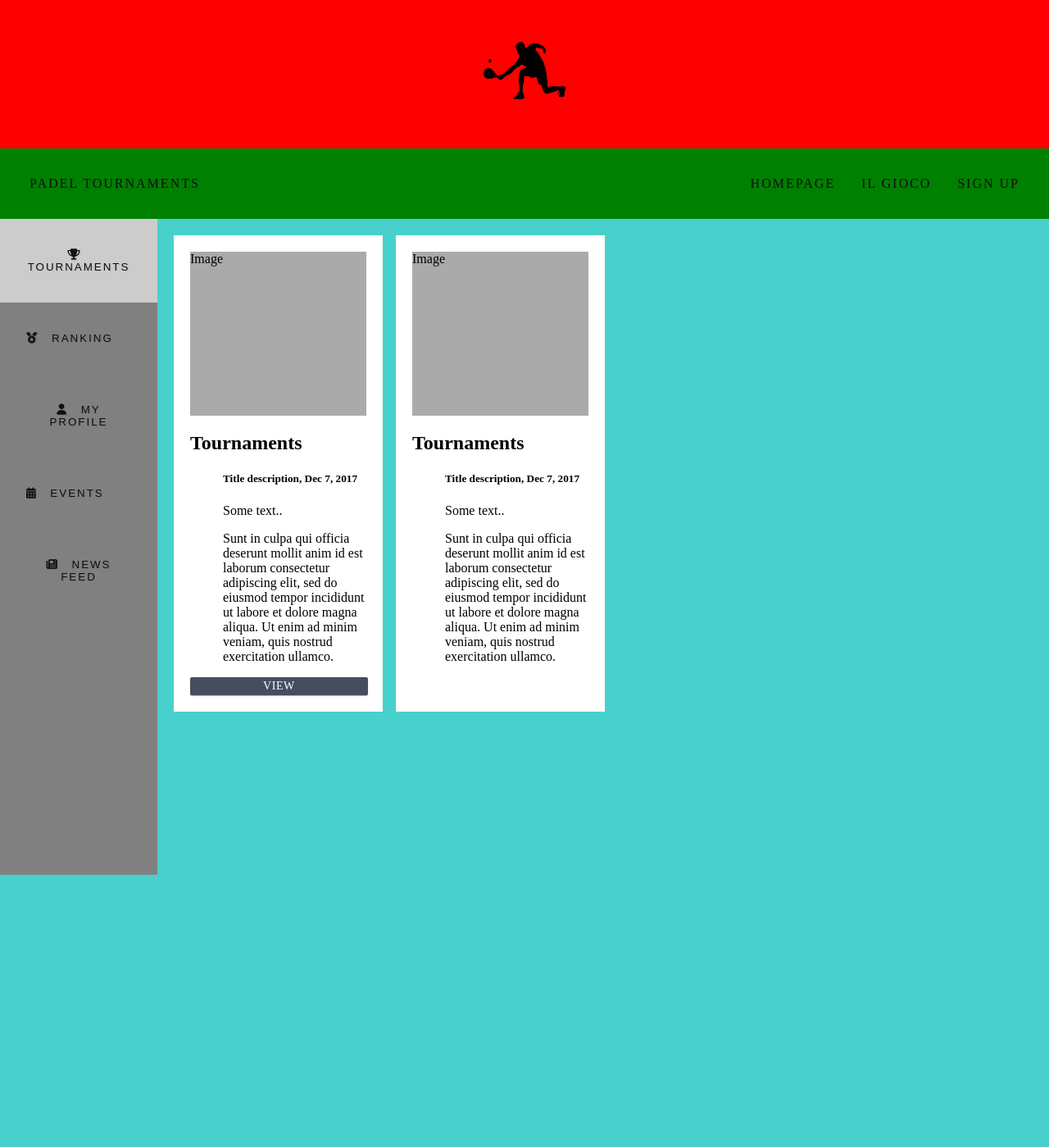
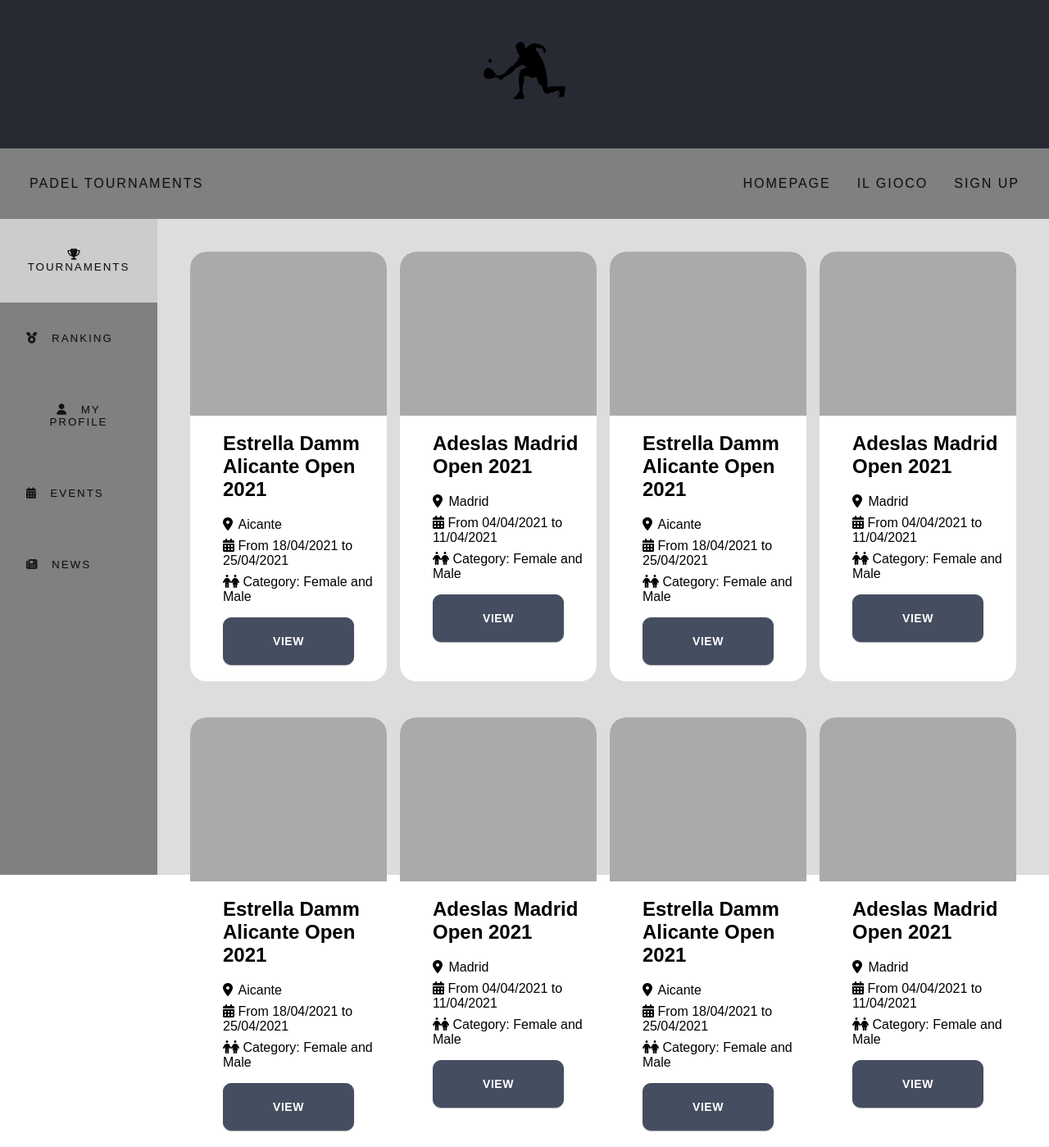
Before and after one commit to R4Lpf/Padel-Tournaments, a PHP site: page / in a window 1280 px wide. Shown: the whole page at 82% size. Before the commit the page ends 1067 px from the top, so only its background shows below. Run offline with PHP 8.4, Linux system fonts and the light colour scheme; some libraries are stand-ins or nearby versions.

Commit message:
i'm tired for now

```diff
--- a/index.html
+++ b/index.html
@@ -4,6 +4,7 @@
     <link href="style.css" rel="stylesheet" type="text/css" />
     <title>Padel Tournaments</title>
     <script src="https://kit.fontawesome.com/ad39549f21.js" crossorigin="anonymous"></script>
+    <script src="https://ajax.googleapis.com/ajax/libs/jquery/3.5.1/jquery.min.js"></script>
 </head>
 <body>
     <script src="/JS-Scripts/change-page-on-left-tab-click.js"></script>
@@ -32,8 +33,8 @@
         <button class = "tablinks" onclick="openTab(event, 'Events')">
             <a> <i class="fas fa-calendar-alt"></i> Events</a>
         </button>
-        <button class = "tablinks" onclick="openTab(event, 'News Feed')">
-            <a> <i class="fas fa-newspaper"></i> News Feed </a>
+        <button class = "tablinks" onclick="openTab(event, 'News')">
+            <a> <i class="fas fa-newspaper"></i> News </a>
         </button>
     </div>
 
@@ -42,46 +43,160 @@
             <div class = "list -four">
                 <div class = "card">
                     <div class = "cardheader">
-                        <div class="fakeimg" style="height:200px;">Image</div>
+                        <div class="fakeimg" style="height:200px;"></div>
                     </div>
                     <div class = "cardbody">
                         <div class = "cardtitle">
-                            <h2>Tournaments</h2>
+                            <h2>Estrella Damm Alicante Open 2021</h2>
                         </div>
                         <ul class = "carddetails">
-                            <h5>Title description, Dec 7, 2017</h5>
-                            <p>Some text..</p>
-                            <p>Sunt in culpa qui officia deserunt mollit anim id est laborum consectetur adipiscing elit, sed do eiusmod tempor incididunt ut labore et dolore magna aliqua. Ut enim ad minim veniam, quis nostrud exercitation ullamco.</p>
+                            <li class = "sap"><i class="fas fa-map-marker-alt"></i> Aicante</li>
+                            <li class = "sep"><i class="fas fa-calendar-alt"></i> From 18/04/2021 to 25/04/2021</li>
+                            <li><i class="fas fa-male"></i><i class="fas fa-female"></i> Category: Female and Male</li>
                         </ul>
                         <div class = "action">
-                            <a class="btn btn-block btn-default" onclick="viewPage()">View</a>
-
+                            <a class="btn btn-block btn-default" onclick="viewPage()">View</a> <!-- IL COMANDO "viewPage()" SI TROVA IN card-sites/ -->
                         </div>
                     </div>
                 </div>
+
                 <div class = "card">
                     <div class = "cardheader">
-                        <div class="fakeimg" style="height:200px;">Image</div>
+                        <div class="fakeimg" style="height:200px;"></div>
                     </div>
                     <div class = "cardbody">
                         <div class = "cardtitle">
-                            <h2>Tournaments</h2>
+                            <h2>Adeslas Madrid Open 2021</h2>
                         </div>
                         <ul class = "carddetails">
-                            <h5>Title description, Dec 7, 2017</h5>
-                            <p>Some text..</p>
-                            <p>Sunt in culpa qui officia deserunt mollit anim id est laborum consectetur adipiscing elit, sed do eiusmod tempor incididunt ut labore et dolore magna aliqua. Ut enim ad minim veniam, quis nostrud exercitation ullamco.</p>
+                            <li class = "sap"><i class="fas fa-map-marker-alt"></i> Madrid</li>
+                            <li class = "sep"><i class="fas fa-calendar-alt"></i> From 04/04/2021 to 11/04/2021</li>
+                            <li><i class="fas fa-male"></i><i class="fas fa-female"></i> Category: Female and Male</li>
                         </ul>
+                        <div class = "action">
+                            <a class="btn btn-block btn-default" onclick="viewPage()">View</a> <!-- IL COMANDO "viewPage()" SI TROVA IN card-sites/ -->
+                        </div>
                     </div>
-
-
                 </div>
 
+                <div class = "card">
+                    <div class = "cardheader">
+                        <div class="fakeimg" style="height:200px;"></div>
+                    </div>
+                    <div class = "cardbody">
+                        <div class = "cardtitle">
+                            <h2>Estrella Damm Alicante Open 2021</h2>
+                        </div>
+                        <ul class = "carddetails">
+                            <li class = "sap"><i class="fas fa-map-marker-alt"></i> Aicante</li>
+                            <li class = "sep"><i class="fas fa-calendar-alt"></i> From 18/04/2021 to 25/04/2021</li>
+                            <li><i class="fas fa-male"></i><i class="fas fa-female"></i> Category: Female and Male</li>
+                        </ul>
+                        <div class = "action">
+                            <a class="btn btn-block btn-default" onclick="viewPage()">View</a> <!-- IL COMANDO "viewPage()" SI TROVA IN card-sites/ -->
+                        </div>
+                    </div>
+                </div>
+
+                <div class = "card">
+                    <div class = "cardheader">
+                        <div class="fakeimg" style="height:200px;"></div>
+                    </div>
+                    <div class = "cardbody">
+                        <div class = "cardtitle">
+                            <h2>Adeslas Madrid Open 2021</h2>
+                        </div>
+                        <ul class = "carddetails">
+                            <li class = "sap"><i class="fas fa-map-marker-alt"></i> Madrid</li>
+                            <li class = "sep"><i class="fas fa-calendar-alt"></i> From 04/04/2021 to 11/04/2021</li>
+                            <li><i class="fas fa-male"></i><i class="fas fa-female"></i> Category: Female and Male</li>
+                        </ul>
+                        <div class = "action">
+                            <a class="btn btn-block btn-default" onclick="viewPage()">View</a> <!-- IL COMANDO "viewPage()" SI TROVA IN card-sites/ -->
+                        </div>
+                    </div>
+                </div>
+
+                <div class = "card">
+                    <div class = "cardheader">
+                        <div class="fakeimg" style="height:200px;"></div>
+                    </div>
+                    <div class = "cardbody">
+                        <div class = "cardtitle">
+                            <h2>Estrella Damm Alicante Open 2021</h2>
+                        </div>
+                        <ul class = "carddetails">
+                            <li class = "sap"><i class="fas fa-map-marker-alt"></i> Aicante</li>
+                            <li class = "sep"><i class="fas fa-calendar-alt"></i> From 18/04/2021 to 25/04/2021</li>
+                            <li><i class="fas fa-male"></i><i class="fas fa-female"></i> Category: Female and Male</li>
+                        </ul>
+                        <div class = "action">
+                            <a class="btn btn-block btn-default" onclick="viewPage()">View</a> <!-- IL COMANDO "viewPage()" SI TROVA IN card-sites/ -->
+                        </div>
+                    </div>
+                </div>
+
+                <div class = "card">
+                    <div class = "cardheader">
+                        <div class="fakeimg" style="height:200px;"></div>
+                    </div>
+                    <div class = "cardbody">
+                        <div class = "cardtitle">
+                            <h2>Adeslas Madrid Open 2021</h2>
+                        </div>
+                        <ul class = "carddetails">
+                            <li class = "sap"><i class="fas fa-map-marker-alt"></i> Madrid</li>
+                            <li class = "sep"><i class="fas fa-calendar-alt"></i> From 04/04/2021 to 11/04/2021</li>
+                            <li><i class="fas fa-male"></i><i class="fas fa-female"></i> Category: Female and Male</li>
+                        </ul>
+                        <div class = "action">
+                            <a class="btn btn-block btn-default" onclick="viewPage()">View</a> <!-- IL COMANDO "viewPage()" SI TROVA IN card-sites/ -->
+                        </div>
+                    </div>
+                </div>
+
+                <div class = "card">
+                    <div class = "cardheader">
+                        <div class="fakeimg" style="height:200px;"></div>
+                    </div>
+                    <div class = "cardbody">
+                        <div class = "cardtitle">
+                            <h2>Estrella Damm Alicante Open 2021</h2>
+                        </div>
+                        <ul class = "carddetails">
+                            <li class = "sap"><i class="fas fa-map-marker-alt"></i> Aicante</li>
+                            <li class = "sep"><i class="fas fa-calendar-alt"></i> From 18/04/2021 to 25/04/2021</li>
+                            <li><i class="fas fa-male"></i><i class="fas fa-female"></i> Category: Female and Male</li>
+                        </ul>
+                        <div class = "action">
+                            <a class="btn btn-block btn-default" onclick="viewPage()">View</a> <!-- IL COMANDO "viewPage()" SI TROVA IN card-sites/ -->
+                        </div>
+                    </div>
+                </div>
+
+                <div class = "card">
+                    <div class = "cardheader">
+                        <div class="fakeimg" style="height:200px;"></div>
+                    </div>
+                    <div class = "cardbody">
+                        <div class = "cardtitle">
+                            <h2>Adeslas Madrid Open 2021</h2>
+                        </div>
+                        <ul class = "carddetails">
+                            <li class = "sap"><i class="fas fa-map-marker-alt"></i> Madrid</li>
+                            <li class = "sep"><i class="fas fa-calendar-alt"></i> From 04/04/2021 to 11/04/2021</li>
+                            <li><i class="fas fa-male"></i><i class="fas fa-female"></i> Category: Female and Male</li>
+                        </ul>
+                        <div class = "action">
+                            <a class="btn btn-block btn-default" onclick="viewPage()">View</a> <!-- IL COMANDO "viewPage()" SI TROVA IN card-sites/ -->
+                        </div>
+                    </div>
+                </div>
             </div>
         </div>
+
         <div id="Ranking" class="tabcontent">
-            <h2>Ranking</h2>
-            <p>London is the capital city of England.</p>
+
         </div>
         <div id="My profile" class="tabcontent">
             <h2>My profile</h2>
@@ -91,9 +206,66 @@
             <h2>Events</h2>
             <p>London is the capital city of England.</p>
         </div>
-        <div id="News Feed" class="tabcontent">
-            <h2>News Feed</h2>
-            <p>London is the capital city of England.</p>
+        <div id="News" class="tabcontent">
+            <div class = "list -three">
+
+                <div class = "card">
+                    <div class = "cardheader">
+                        <div class="fakeimg" style="height:200px;"></div>
+                    </div>
+                    <div class = "cardbody">
+                        <div class = "cardtitle">
+                            <h2>Estrella Damm Alicante Open 2021</h2>
+                        </div>
+                        <ul class = "carddetails">
+                            <li class = "sap"><i class="fas fa-map-marker-alt"></i> Aicante</li>
+                            <li class = "sep"><i class="fas fa-calendar-alt"></i> From 18/04/2021 to 25/04/2021</li>
+                            <li><i class="fas fa-male"></i><i class="fas fa-female"></i> Category: Female and Male</li>
+                        </ul>
+                        <div class = "action">
+                            <a class="btn btn-block btn-default" onclick="viewPage()">View</a> <!-- IL COMANDO "viewPage()" SI TROVA IN card-sites/ -->
+                        </div>
+                    </div>
+                </div>
+
+                <div class = "card">
+                    <div class = "cardheader">
+                        <div class="fakeimg" style="height:200px;"></div>
+                    </div>
+                    <div class = "cardbody">
+                        <div class = "cardtitle">
+                            <h2>Estrella Damm Alicante Open 2021</h2>
+                        </div>
+                        <ul class = "carddetails">
+                            <li class = "sap"><i class="fas fa-map-marker-alt"></i> Aicante</li>
+                            <li class = "sep"><i class="fas fa-calendar-alt"></i> From 18/04/2021 to 25/04/2021</li>
+                            <li><i class="fas fa-male"></i><i class="fas fa-female"></i> Category: Female and Male</li>
+                        </ul>
+                        <div class = "action">
+                            <a class="btn btn-block btn-default" onclick="viewPage()">View</a> <!-- IL COMANDO "viewPage()" SI TROVA IN card-sites/ -->
+                        </div>
+                    </div>
+                </div>
+
+                <div class = "card">
+                    <div class = "cardheader">
+                        <div class="fakeimg" style="height:200px;"></div>
+                    </div>
+                    <div class = "cardbody">
+                        <div class = "cardtitle">
+                            <h2>Estrella Damm Alicante Open 2021</h2>
+                        </div>
+                        <ul class = "carddetails">
+                            <li class = "sap"><i class="fas fa-map-marker-alt"></i> Aicante</li>
+                            <li class = "sep"><i class="fas fa-calendar-alt"></i> From 18/04/2021 to 25/04/2021</li>
+                            <li><i class="fas fa-male"></i><i class="fas fa-female"></i> Category: Female and Male</li>
+                        </ul>
+                        <div class = "action">
+                            <a class="btn btn-block btn-default" onclick="viewPage()">View</a> <!-- IL COMANDO "viewPage()" SI TROVA IN card-sites/ -->
+                        </div>
+                    </div>
+                </div>
+            </div>
         </div>
 
 
--- a/style.css
+++ b/style.css
@@ -6,26 +6,28 @@
 
 body
 {
+    font-family: "Source Sans Pro",Arial,Helvetica,sans-serif;
+    font-size: 16px;
     margin: 0px;
     background-size: cover;
     background-attachment: fixed;
 }
-
-/* -------------------------------------------------------------------------------------------------------------------------------------------------------- */
+/* --------------------------------------------------------------------------------------------------------------------------------------------------------- */
+/* --------------------------------------------------------------------------------------------------------------------------------------------------------- */
 /* INIZIO HEADER */
 
 .header
 {
     padding: 30px;
     text-align: center;
-    background: red;
+    background: #272a33;
 }
 
 
 .topnav
 {
     overflow: hidden;
-    background: green;
+    background: grey;
     padding: 20px 20px;
 }
 
@@ -51,7 +53,8 @@
 }
 
 /* FINE HEADER */
-/* ------------------------------------------------------------------------------------------------------------------------------------------------------ */
+/* --------------------------------------------------------------------------------------------------------------------------------------------------------- */
+/* --------------------------------------------------------------------------------------------------------------------------------------------------------- */
 /* INIZIO TAB A SINISTRA DELLA PAGINA */
 
 .tab
@@ -111,6 +114,7 @@
 
 /* FINE TAB A SINISTRA DELLA PAGINA */
 /* --------------------------------------------------------------------------------------------------------------------------------------------------------- */
+/* --------------------------------------------------------------------------------------------------------------------------------------------------------- */
 /* INIZIO CONTENUTO A DESTRA DELLA PAGINA */
 
 .content
@@ -121,18 +125,9 @@
     width: 85%;
     border-left: none;
     height: 100%;
-    background: mediumturquoise;
+    background: #ddd;
 }
 
-.tabcontent
-{
-    float: left;
-    /* padding: 0px 12px;
-    border: 1px solid #ccc; */
-    width: 100%;
-    border-left: none;
-    height: 300px;
-}
 
 .list
 {
@@ -141,67 +136,130 @@
     grid-gap: 24px 16px;
 }
 
+/* INIZIO TOURNAMENTS CONTENT */
+/* --------------------------------------------------------------------------------------------------------------------------------------------------------- */
+
 .list.-four
 {
-    padding-left: 20px;
+    padding-top: 20px;
+    padding-left: 40px;
+    padding-right: 40px;
     grid-template-columns: 1fr 1fr 1fr 1fr;
 }
 
 .card
 {
     background-color: white;
-    padding: 20px;
     margin-top: 20px;
+    border-radius: 20px;
 }
 
 .fakeimg
 {
     background-color: #aaa;
     width: 100%;
+    border-top-left-radius: 20px;
+    border-top-right-radius: 20px;
 }
+
+.cardtitle
+{
+    padding-left: 40px;
+}
+
+.carddetails {
+    padding-left: 40px;
+    margin-bottom: 0;
+    list-style-type: none;
+    margin-top: 16px;
+    margin-bottom: 16px;
+}
+
+.sap i
+{
+    padding-right: 3px;
+}
+
+ul {
+    display: block;
+    list-style-type: disc;
+    margin-block-start: 1em;
+    margin-block-end: 1em;
+    margin-inline-start: 0px;
+    margin-inline-end: 0px;
+    padding-inline-start: 40px;
+}
+
+.carddetails>li:not(:last-child) {
+    margin-bottom: 8px;
+}
+
+li {
+    display: list-item;
+    text-align: -webkit-match-parent;
+}
+
+
+
+.action {
+    padding-bottom: 20px;
+    padding-left: 40px;
+    padding-right: 40px;
+    /* background: brown; */
+}
+
 
 .btn {
     text-transform: uppercase;
     font-weight: 700;
     letter-spacing: 0.04em;
-}
-
-.btn {
-    display: inline-block;
     margin-bottom: 0;
-    font-weight: normal;
     text-align: center;
-    vertical-align: middle;
     touch-action: manipulation;
     cursor: pointer;
     background-image: none;
     border: 1px solid transparent;
     white-space: nowrap;
     font-size: 14px;
-    line-height: 1.428571429;
-    border-radius: 2px;
-    -webkit-user-select: none;
-    -moz-user-select: none;
-    -ms-user-select: none;
+    line-height: 4;
+    border-radius: 10px;
     user-select: none;
 }
 
 .btn:not(.btn-link,.btn-outline-default) {
-    -moz-box-shadow: 0 1px 1px 0 rgba(0,0,0,0.3);
-    /* -webkit-box-shadow: 0 1px 1px 0 rgb(0 0 0 / 30%); */
     box-shadow: 0 1px 1px 0 rgb(0 0 0 / 30%);
 }
 
 .btn-block {
     display: block;
-    width: 100%;
 }
+
 .btn-default {
     color: #fff;
     background-color: #454d60;
     border-color: #454d60;
 }
 
+/* FINE TOURNAMENTS CONTENT */
+/* --------------------------------------------------------------------------------------------------------------------------------------------------------- */
+/* INIZIO RANKING CONTENT */
+
+
+/* FINE RANKING CONTENT */
+/* --------------------------------------------------------------------------------------------------------------------------------------------------------- */
+/* INIZIO NEWS CONTENT */
+
+.list.-three
+{
+    padding-top: 20px;
+    padding-left: 40px;
+    padding-right: 40px;
+    grid-template-columns: 1fr 1fr 1fr;
+}
+
+/* FINE NEWS CONTENT */
+/* --------------------------------------------------------------------------------------------------------------------------------------------------------- */
+/* --------------------------------------------------------------------------------------------------------------------------------------------------------- */
 /* Responsive layout - when the screen is less than 800px wide, make the two columns stack on top of each other instead of next to each other */
 @media screen and (max-width: 800px) {
     .tab, .tabcontent {
```
Also changed, not shown: classifiche.csv (added, +8 -0 lines), classifiche.txt (added, +8 -0 lines).
